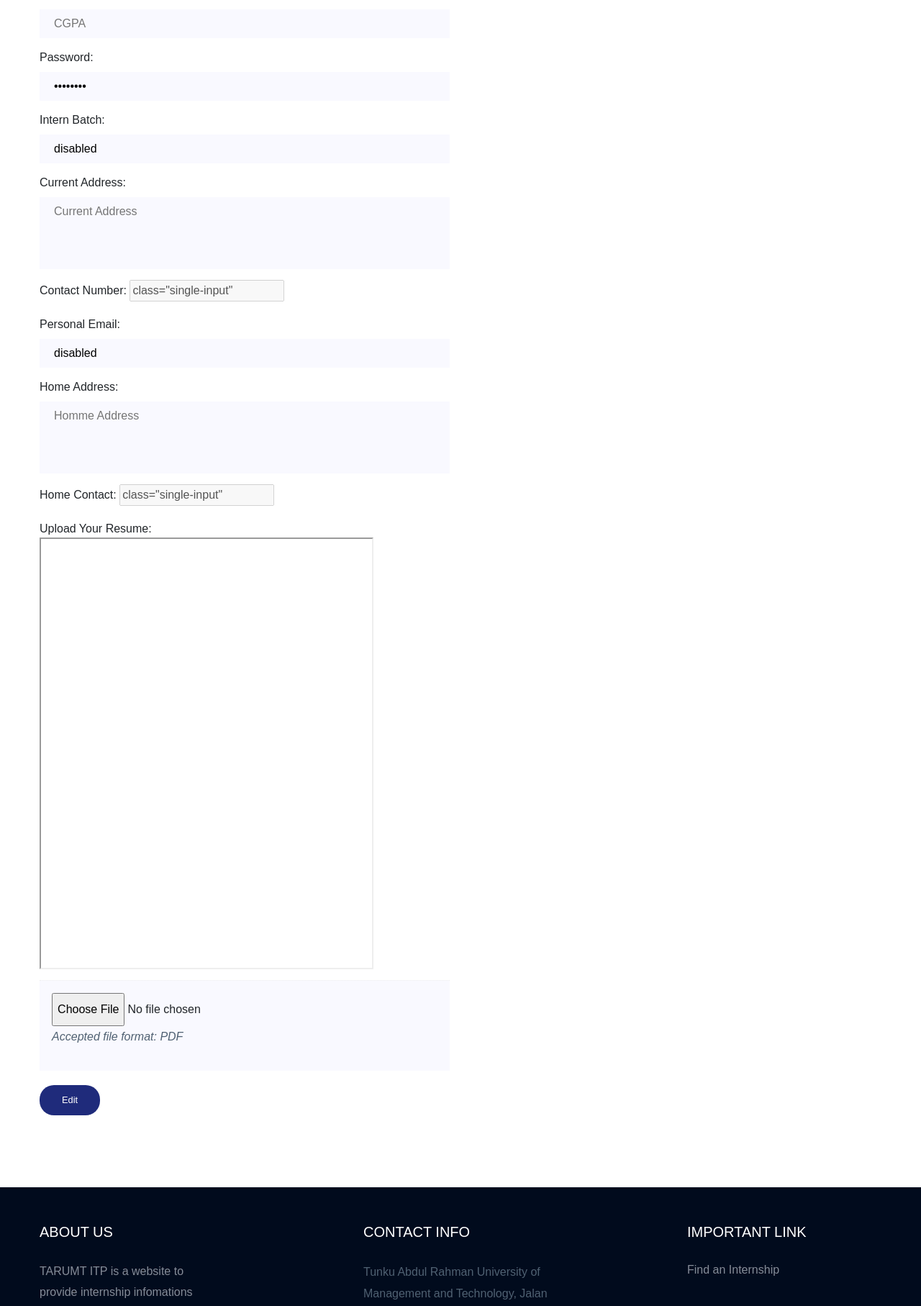
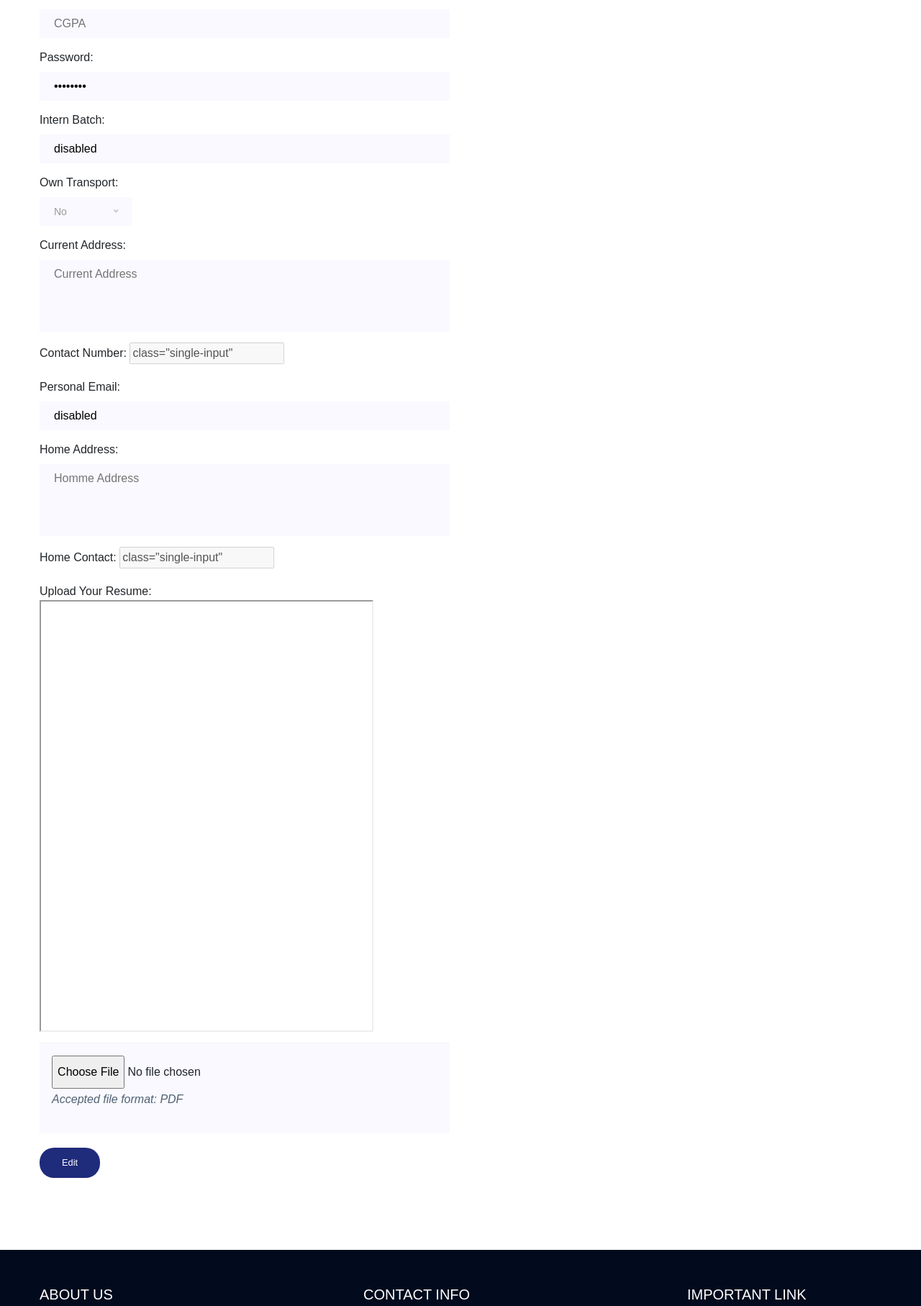
Before and after one commit to N0nEscapeSh3d0w/TARUMT-internship, a Flask app: page / in a window 1280 px wide. Shown: the part 1304-3119 px from the top of the page at 72% size. Run offline with Flask 3, Linux system fonts and the light colour scheme; data that the repository does not hold is empty; some libraries are stand-ins or nearby versions; some web fonts are replaced.

Commit message:
Update student.html

```diff
--- a/templates/student.html
+++ b/templates/student.html
@@ -176,6 +176,15 @@
 				   <input type="text" name="intern_batch" id="intern_batch_input" placeholder="Intern Batch"
 				   onfocus="this.placeholder = ''" onblur="this.placeholder = 'Intern Batch'" required
 				   class="single-input" value={{ student[9] }} disabled>
+			      </div>
+			      <div class="mt-15">
+				   <label for="ownTransport">Own Transport:</label>
+				   <div class="default-select">
+					   <select id="transport_input1" disabled>
+					   <option value="No">No</option>
+					   <option value="No">No</option>
+				           </select>
+				   </div>
 			      </div>
 			      <div class="mt-15">
 				<label for="currentAddress">Current Address:</label>
@@ -370,10 +379,10 @@
                 var inputFields = [
                     document.getElementById("programme_input"),document.getElementById("group_input"),
                     document.getElementById("cgpa_input"), document.getElementById("password_input"),
-		    document.getElementById("intern_batch_input"), document.getElementById("currentAddress_input"),
-		    document.getElementById("contactNo_input"), document.getElementById("personalEmail_input"),
-		    document.getElementById("homeAddress_input"), document.getElementById("homePhone_input"),
-		    document.getElementById("resume")
+		    document.getElementById("intern_batch_input"), document.getElementById("transport_input1"),
+		    document.getElementById("currentAddress_input"), document.getElementById("contactNo_input"),
+		    document.getElementById("personalEmail_input"), document.getElementById("homeAddress_input"),
+		    document.getElementById("homePhone_input"), document.getElementById("resume")
                 ];
 
                 var editButton = document.getElementById('editButton');
```
